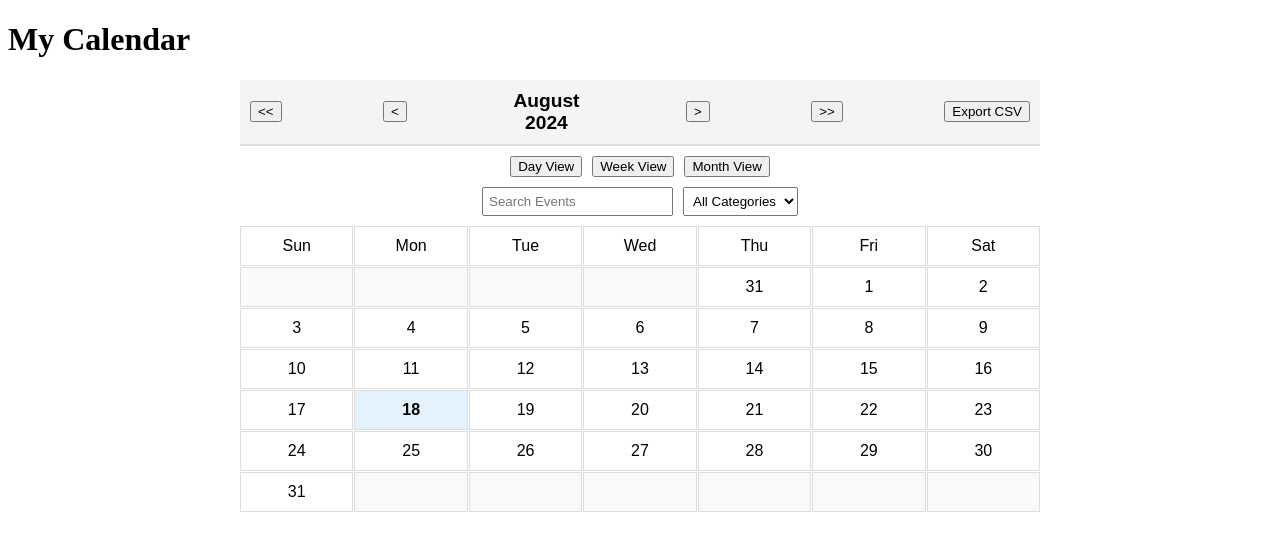
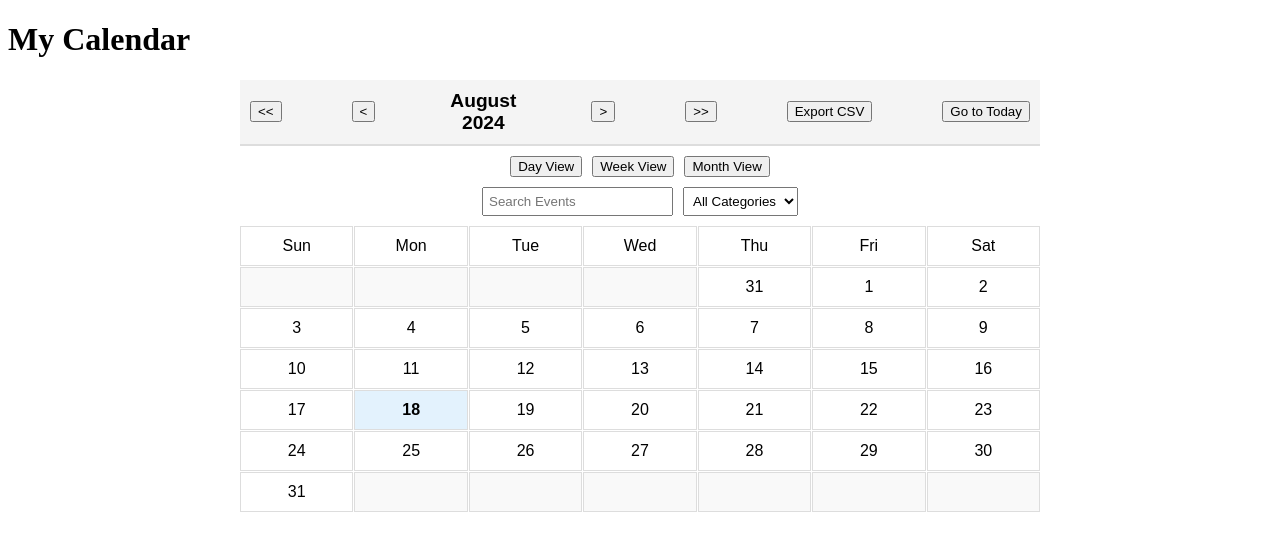
Before and after one commit to ankurhalder/calendar, a React (Vite) app: page / in a window 1280 px wide. Shown: the top 550 px of the page. Built offline with nearby package versions, Linux system fonts and the light colour scheme.

Commit message:
chore: Add "Go to Today" button to Calendar component

```diff
--- a/src/components/Calendar.jsx
+++ b/src/components/Calendar.jsx
@@ -47,6 +47,7 @@ const Calendar = () => {
   useEffect(() => {
     const handleClickOutside = (event) => {
       if (calendarRef.current && !calendarRef.current.contains(event.target)) {
+        console.log("Clicked outside"); // Debugging
         setShowMonthPanel(false);
         setShowYearPanel(false);
       }
@@ -107,6 +108,10 @@ const Calendar = () => {
 
   const changeView = (viewType) => {
     setView(viewType);
+  };
+
+  const goToToday = () => {
+    setCurrentDate(new Date());
   };
 
   const generateCalendar = () => {
@@ -315,6 +320,7 @@ const Calendar = () => {
         <button onClick={nextMonth}>&gt;</button>
         <button onClick={nextYear}>&gt;&gt;</button>
         <button onClick={exportEventsToCSV}>Export CSV</button>
+        <button onClick={goToToday}>Go to Today</button>
       </div>
       {showMonthPanel && renderMonthPanel()}
       {showYearPanel && renderYearPanel()}
```
